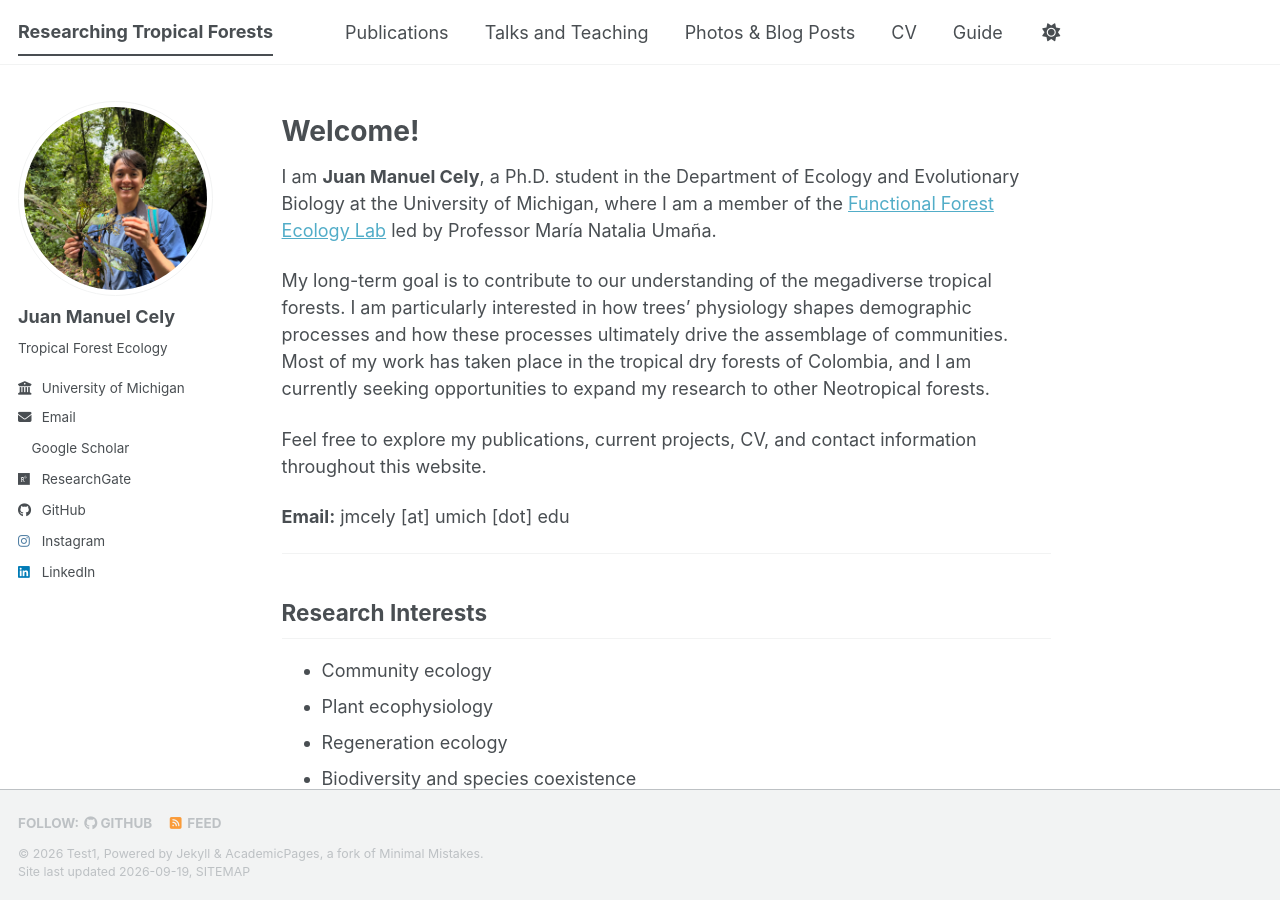
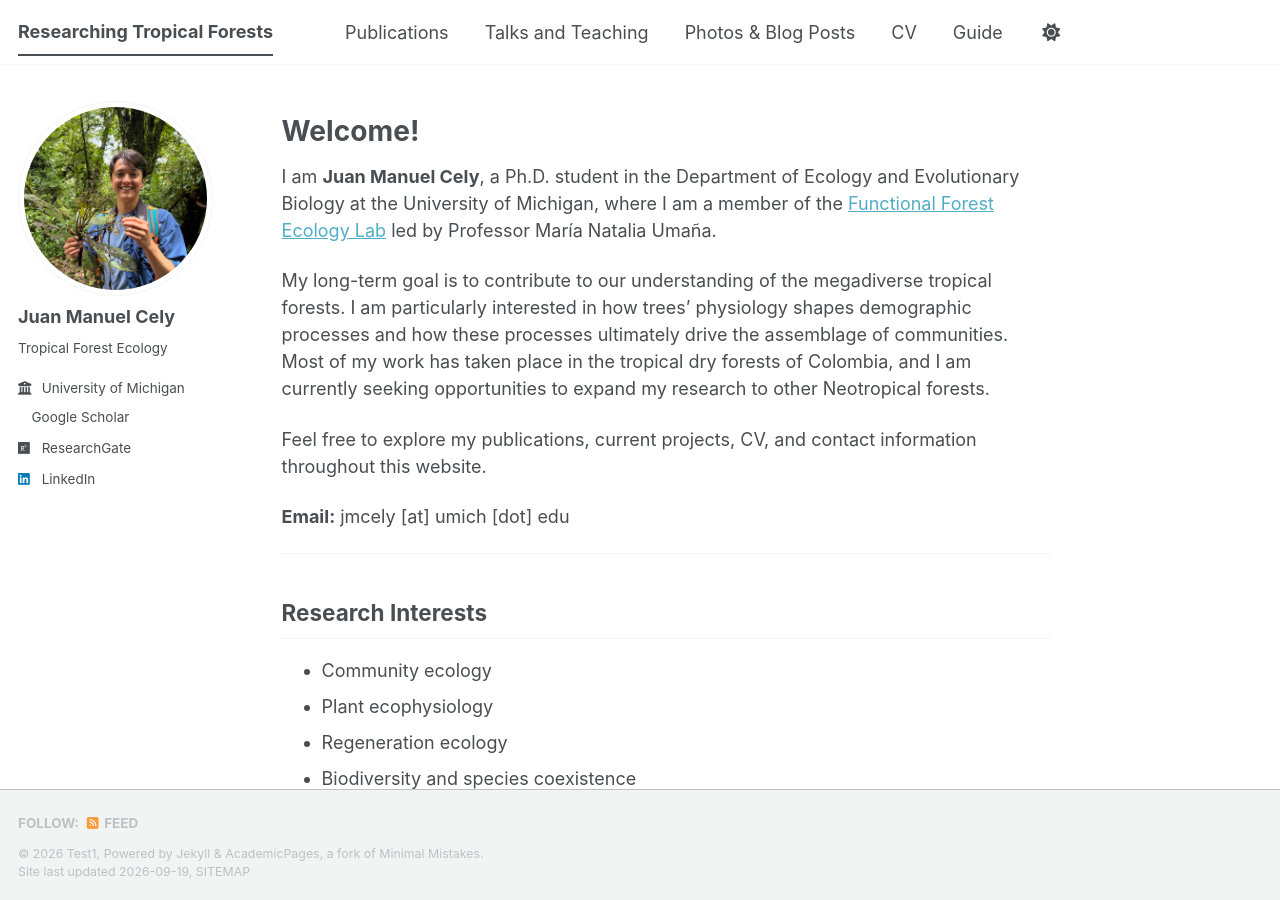
Before and after one commit to jmcely-hub/jmcely-hub.github.io, a Jekyll site: the page built from _pages/about.md, in a window 1280 px wide and 900 px high. Built offline with Jekyll 4.4.1, drawn with Linux system fonts in a browser that asks for light colours; a style sheet for code colours, icons or effects is not loaded; part of the change alters nothing that is shown.

Commit message:
Update _config.yml

```diff
--- a/_config.yml
+++ b/_config.yml
@@ -28,7 +28,7 @@ author:
   bio              : "Tropical Forest Ecology"
   employer         : "University of Michigan"
   uri              : # URL
-  email            : "jmcely@umich.edu"
+  email            :
 
   # Academic websites
   googlescholar    : "https://scholar.google.com/citations?user=U3eFsGAAAAAJ&hl"
@@ -39,12 +39,12 @@ author:
   bitbucket        : # Username - Update with your username on the site
   codepen          : # Username
   dribbble         : # Username
-  github           : "jmcely-hub"
+  github           :
   kaggle           : # Username
   stackoverflow    : # User number or user number and name (i.e., use "1" or "1/jeff-atwood")
 
   # Social media
-  instagram        : "jmcely"
+  instagram        :
   linkedin         : "https://www.linkedin.com/in/jmcely"
 
 # Publication Category - The following the list of publication categories and their headings
```
